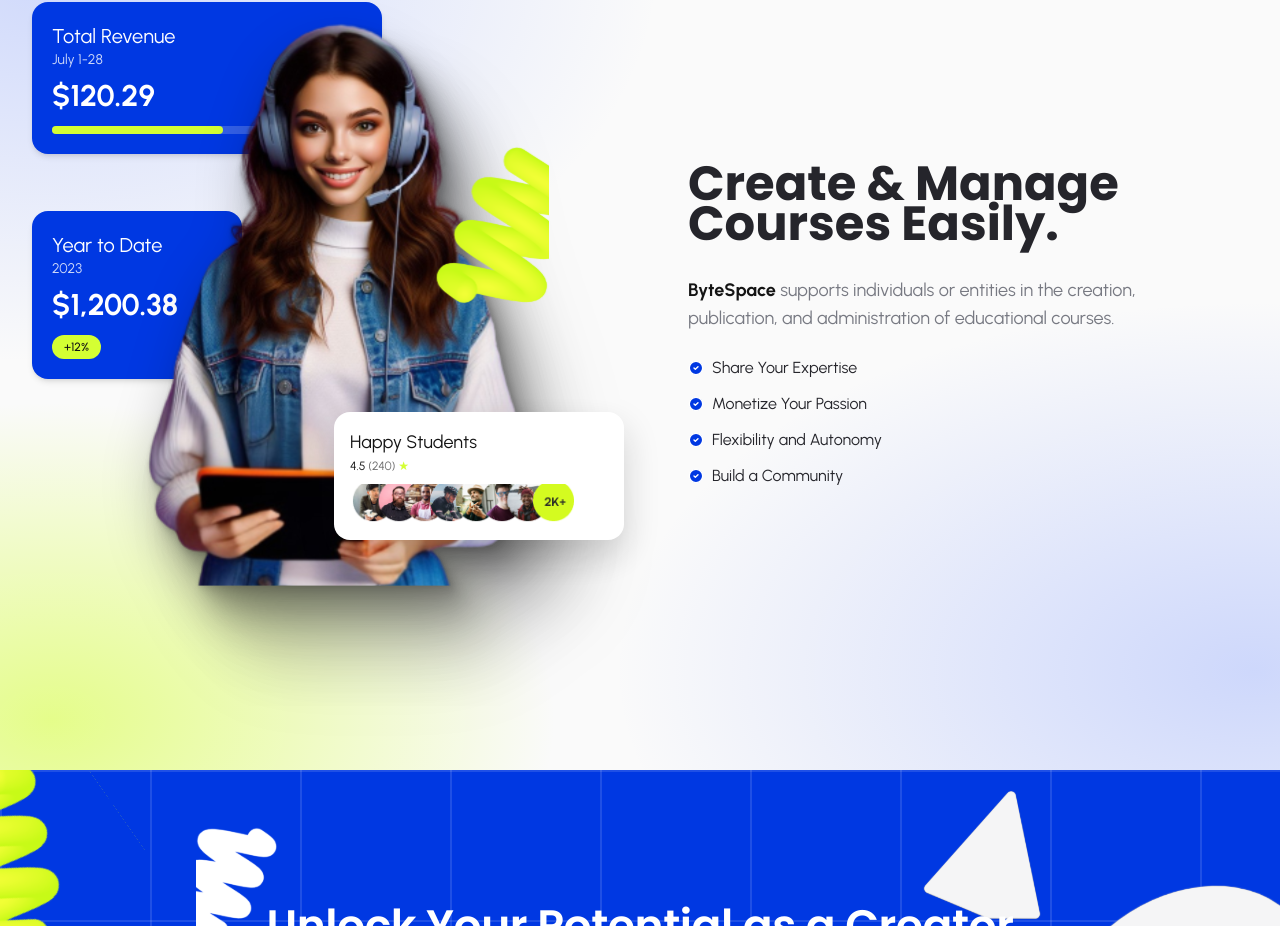
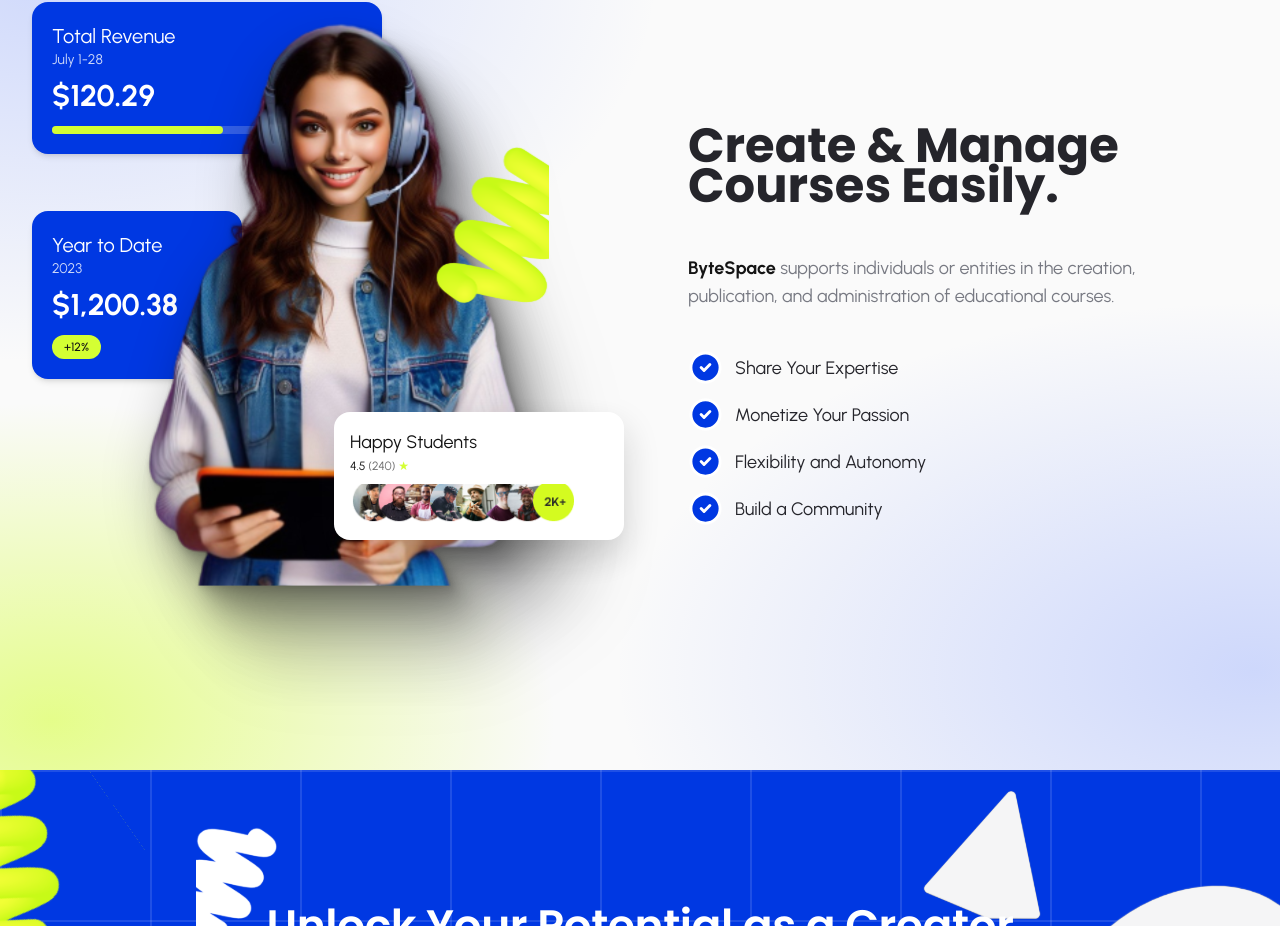
Before and after one commit to asifAjKhan/bytespace_new, a Next.js app: page / in a window 1280 px wide. Shown: the part 3674-4600 px from the top of the page. Built offline with nearby package versions, Linux system fonts and the light colour scheme.

Commit message:
changes the font size and gap between line in creatorSection

```diff
--- a/components/CreatorSection.tsx
+++ b/components/CreatorSection.tsx
@@ -58,8 +58,8 @@
           </div>
           <Squiggle className='absolute right-[2%] top-[110px] z-40 h-40 w-32 -translate-x-10 rotate-180 object-contain sm:right-[4%] sm:top-[170px] sm:h-56 sm:w-44' />
         </div>
-        <div className='lg:pl-8'>
-          <h2 className='max-w-[520px] text-3xl font-bold leading-[1.15] text-[#25252B] sm:text-4xl lg:text-[48px]'>
+        <div className='lg:pl-8 flex flex-col gap-4'>
+          <h2 className='max-w-[520px] text-3xl font-bold leading-[1.15] text-[#25252B] sm:text-4xl lg:text-[48px] '>
             Create &amp; Manage Courses Easily.
           </h2>
           <p className='mt-8 max-w-[520px] text-base leading-[1.65] text-[#777982] sm:text-lg'>
@@ -69,9 +69,9 @@
           </p>
           <ul className='mt-6 space-y-3 text-sm text-[#25252B] sm:text-base'>
             {points.map((point) => (
-              <li key={point} className='flex items-center gap-2'>
+              <li key={point} className='flex items-center gap-3 text-[18px]'>
                 <CheckCircle2
-                  size={16}
+                  size={35}
                   className='shrink-0 fill-brand text-white'
                 />
                 {point}
```
